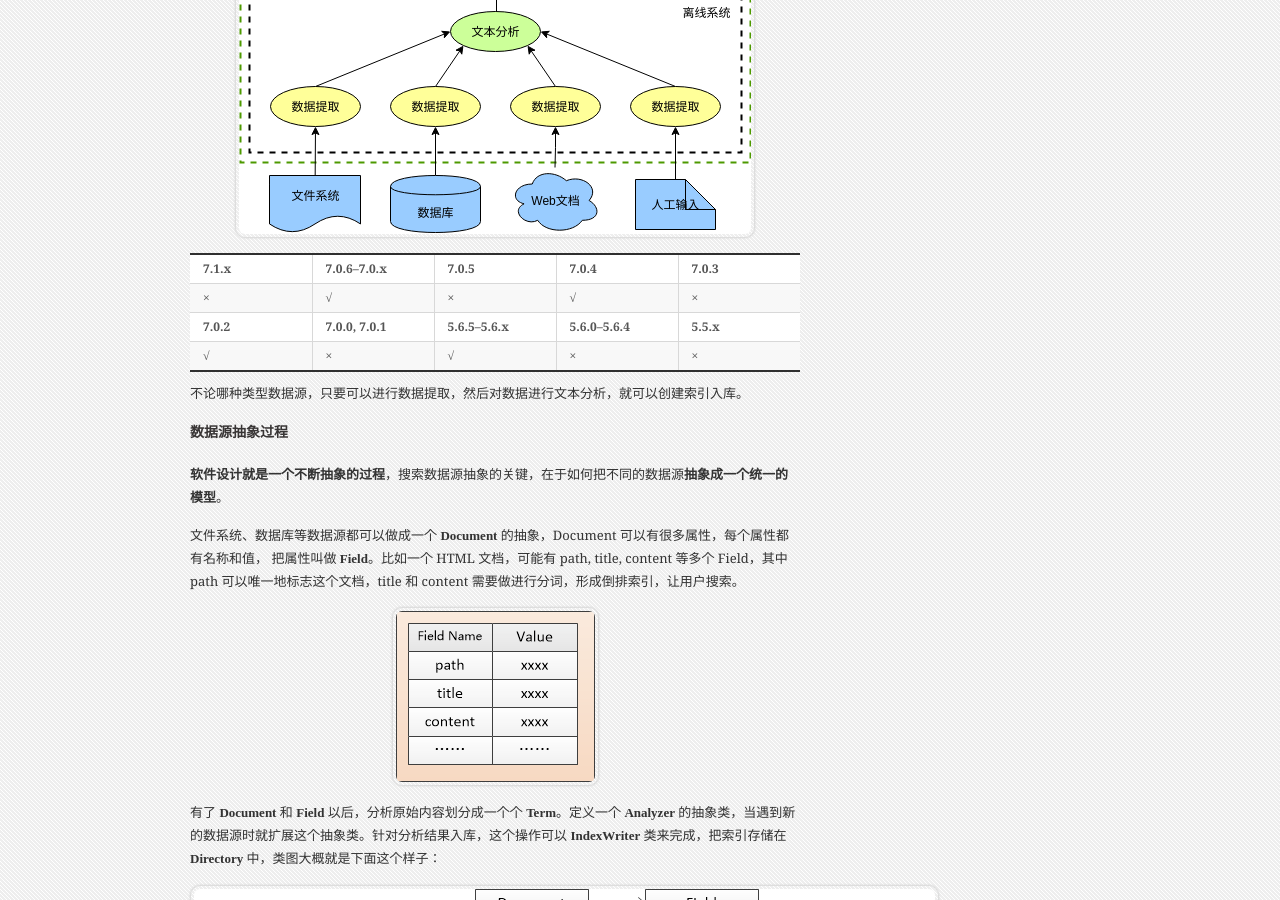
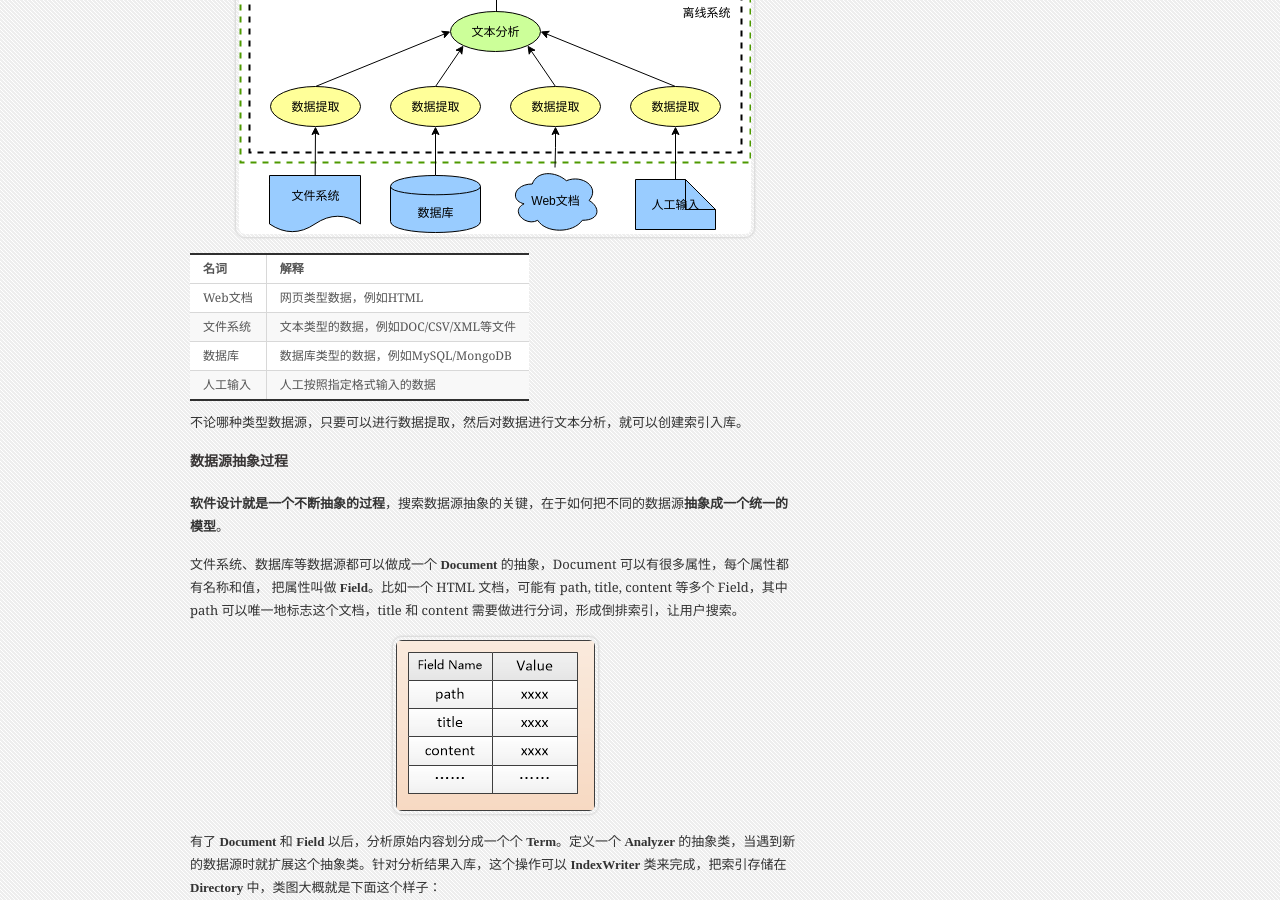
Before and after one commit to benheart/benheart.github.io, a Jekyll site: the page built from _posts/2018-08-28-the-road-to-search.md, in a window 1280 px wide and 900 px high, scrolled down 2663 px. Built offline with Jekyll 4.4.1, drawn with Linux system fonts in a browser that asks for light colours; comment, search, counter and statistics services are not loaded.

Commit message:
Modify table style.

```diff
--- a/_posts/2018-08-28-the-road-to-search.md
+++ b/_posts/2018-08-28-the-road-to-search.md
@@ -56,38 +56,12 @@
 
 <img src="/images/search-road/pic-4.svg" class="img-center" >
 
-<table width="100%">
-	<tbody>
-		<tr>
-			<th width="20%">7.1.x</th>
-			<th width="20%">7.0.6–7.0.x</th>
-			<th width="20%">7.0.5</th>
-			<th width="20%">7.0.4</th>
-			<th width="20%">7.0.3</th>
-		</tr>
-		<tr>
-			<td>×</td>
-			<td>√</td>
-			<td>×</td>
-			<td>√</td>
-			<td>×</td>
-		</tr>
-		<tr>
-            <th width="20%">7.0.2</th>
-            <th width="20%">7.0.0, 7.0.1</th>
-            <th width="20%">5.6.5–5.6.x</th>
-            <th width="20%">5.6.0–5.6.4</th>
-            <th width="20%">5.5.x</th>
-        </tr>
-        <tr>
-            <td>√</td>
-            <td>×</td>
-            <td>√</td>
-            <td>×</td>
-            <td>×</td>
-        </tr>
-	</tbody>
-</table>
+| 名词 |  解释  |
+| --- | ------- |
+| Web文档 | 网页类型数据，例如HTML |
+| 文件系统 | 文本类型的数据，例如DOC/CSV/XML等文件 |
+| 数据库 | 数据库类型的数据，例如MySQL/MongoDB |
+| 人工输入 | 人工按照指定格式输入的数据 |
 
 不论哪种类型数据源，只要可以进行数据提取，然后对数据进行文本分析，就可以创建索引入库。
 
```
